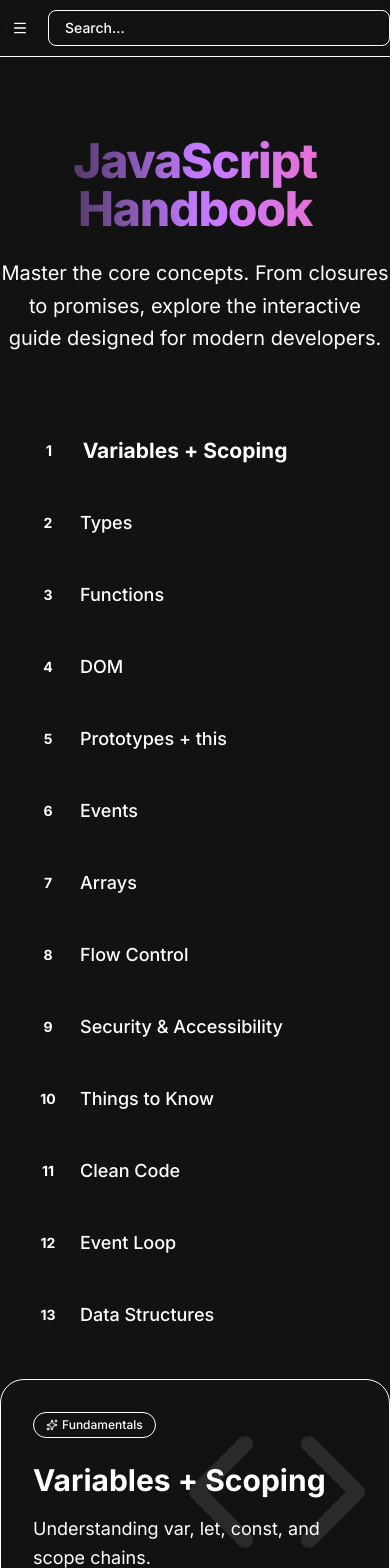
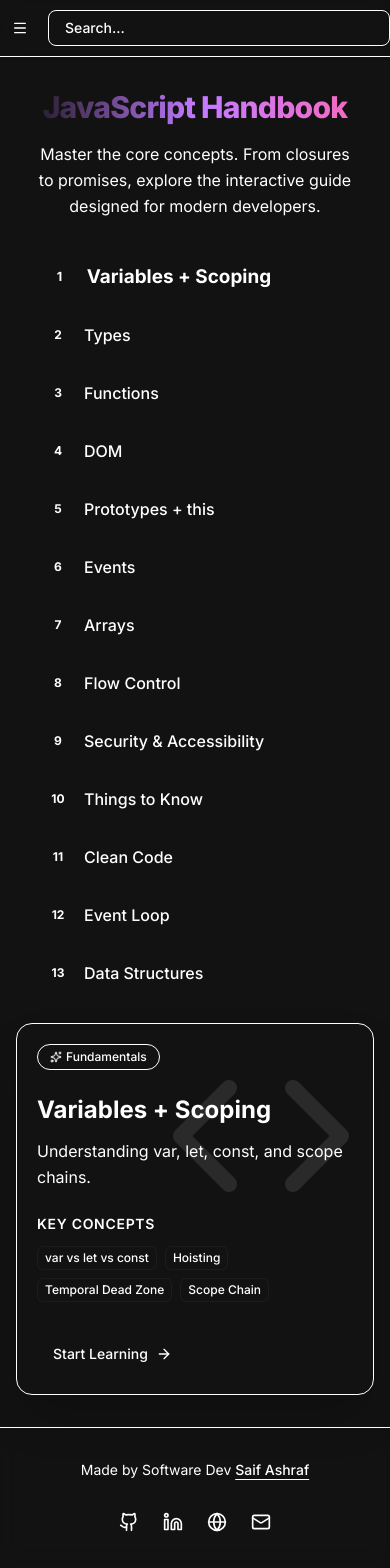
Before and after one commit to SaifAshrafHelmy/js-handbook, a Next.js app: page / in a window 390 px wide. Shown: the top 1568 px of the page. Built offline with nearby package versions, Linux system fonts and the light colour scheme.

Commit message:
Improve mobile responsiveness across all pages

```diff
--- a/app/hof/[id]/page.tsx
+++ b/app/hof/[id]/page.tsx
@@ -97,27 +97,27 @@ export default function HOFDetailPage() {
                 )}
             </AnimatePresence>
 
-            <div className="mb-8">
+            <div className="mb-6 md:mb-8">
                 <Link
                     href="/hof"
-                    className="inline-flex items-center text-sm text-muted-foreground hover:text-primary mb-6 transition-colors"
+                    className="inline-flex items-center text-xs sm:text-sm text-muted-foreground hover:text-primary mb-4 md:mb-6 transition-colors"
                 >
-                    <ArrowLeft className="mr-1 h-4 w-4" /> Back to Methods
+                    <ArrowLeft className="mr-1 h-3 w-3 sm:h-4 sm:w-4" /> Back to Methods
                 </Link>
-                <div className="flex items-center gap-4 mb-4">
-                    <h1 className="text-4xl font-extrabold tracking-tight lg:text-6xl text-primary bg-clip-text text-transparent bg-gradient-to-r from-emerald-400 to-cyan-400">
+                <div className="flex flex-col sm:flex-row sm:items-center gap-2 sm:gap-4 mb-3 md:mb-4">
+                    <h1 className="text-3xl sm:text-4xl md:text-5xl font-extrabold tracking-tight lg:text-6xl text-primary bg-clip-text text-transparent bg-gradient-to-r from-emerald-400 to-cyan-400">
                         .{hof.name}()
                     </h1>
-                    <Badge variant="outline" className="text-lg py-1 px-3 border-primary/20 bg-primary/5 text-primary">
+                    <Badge variant="outline" className="text-sm md:text-base lg:text-lg py-0.5 md:py-1 px-2 md:px-3 border-primary/20 bg-primary/5 text-primary w-fit">
                         Array Method
                     </Badge>
                 </div>
-                <p className="text-xl lg:text-2xl text-muted-foreground max-w-3xl leading-relaxed">
+                <p className="text-base sm:text-lg md:text-xl lg:text-2xl text-muted-foreground max-w-3xl leading-relaxed">
                     {hof.description}
                 </p>
             </div>
 
-            <div className="grid gap-8 lg:grid-cols-[1fr_400px]">
+            <div className="grid gap-6 md:gap-8 lg:grid-cols-[1fr_400px]">
                 <div className="space-y-8">
                     {/* Main Content */}
                     <Card className="border-border/50 bg-card/50 backdrop-blur-sm">
@@ -154,7 +154,7 @@ export default function HOFDetailPage() {
 
                 {/* Practice Section */}
                 <div className="space-y-6">
-                    <div className="sticky top-24">
+                    <div className="lg:sticky lg:top-24">
                         <Card className="border-primary/20 bg-gradient-to-b from-primary/5 to-transparent overflow-hidden">
                             <CardHeader className="bg-primary/10 border-b border-primary/10">
                                 <CardTitle className="flex items-center gap-2 text-primary">
--- a/app/hof/page.tsx
+++ b/app/hof/page.tsx
@@ -15,21 +15,21 @@ export default function HOFPage() {
 
     return (
         <div className="container py-12 lg:py-16 max-w-screen-2xl px-4 md:px-8">
-            <div className="mb-12 text-center max-w-3xl mx-auto">
-                <h1 className="text-4xl font-extrabold tracking-tight lg:text-6xl mb-6 bg-gradient-to-r from-emerald-400 to-cyan-400 bg-clip-text text-transparent">
+            <div className="mb-8 md:mb-12 text-center max-w-3xl mx-auto">
+                <h1 className="text-3xl sm:text-4xl md:text-5xl font-extrabold tracking-tight lg:text-6xl mb-4 md:mb-6 bg-gradient-to-r from-emerald-400 to-cyan-400 bg-clip-text text-transparent">
                     JavaScript Array Methods
                 </h1>
-                <p className="text-xl text-muted-foreground leading-relaxed mb-8">
+                <p className="text-base sm:text-lg md:text-xl text-muted-foreground leading-relaxed mb-6 md:mb-8 px-4">
                     Master these methods to write cleaner, more functional, and efficient JavaScript code.
                 </p>
 
-                <div className="flex justify-center">
-                    <div className="flex items-center space-x-2 bg-secondary/50 p-2 rounded-full border border-border/50">
+                <div className="flex justify-center px-4">
+                    <div className="flex flex-col sm:flex-row items-center gap-2 sm:space-x-2 bg-secondary/50 p-2 rounded-2xl sm:rounded-full border border-border/50 w-full sm:w-auto max-w-sm sm:max-w-none">
                         <Button
                             variant={!showHOFOnly ? "secondary" : "ghost"}
                             size="sm"
                             onClick={() => setShowHOFOnly(false)}
-                            className="rounded-full px-6"
+                            className="rounded-full px-4 sm:px-6 w-full sm:w-auto text-sm"
                         >
                             All Methods
                         </Button>
@@ -37,15 +37,15 @@ export default function HOFPage() {
                             variant={showHOFOnly ? "secondary" : "ghost"}
                             size="sm"
                             onClick={() => setShowHOFOnly(true)}
-                            className="rounded-full px-6"
+                            className="rounded-full px-4 sm:px-6 w-full sm:w-auto text-sm"
                         >
-                            Higher Order Functions only
+                            HOF Only
                         </Button>
                     </div>
                 </div>
             </div>
 
-            <div className="grid gap-6 lg:grid-cols-2 xl:grid-cols-3">
+            <div className="grid gap-4 md:gap-6 sm:grid-cols-1 lg:grid-cols-2 xl:grid-cols-3">
                 {filteredHofs.map((hof) => (
                     <Card key={hof.id} className="flex flex-col overflow-hidden border-border/50 hover:border-primary/30 transition-colors bg-card/50 backdrop-blur-sm">
                         <CardHeader className="pb-4">
--- a/app/page.tsx
+++ b/app/page.tsx
@@ -3,12 +3,12 @@ import { topics } from "@/data/topics";
 
 export default function Home() {
   return (
-    <div className="container py-20 max-w-screen-2xl min-h-[calc(100vh-3.5rem)] flex flex-col justify-center">
-      <section className="mb-16 space-y-6 text-center">
-        <h1 className="text-5xl font-extrabold tracking-tight lg:text-7xl bg-gradient-to-r from-primary via-purple-400 to-pink-400 bg-clip-text text-transparent animate-in fade-in slide-in-from-bottom-4 duration-1000">
+    <div className="container py-8 md:py-20 max-w-screen-2xl min-h-[calc(100vh-3.5rem)] flex flex-col justify-center px-4">
+      <section className="mb-8 md:mb-16 space-y-4 md:space-y-6 text-center">
+        <h1 className="text-3xl sm:text-4xl md:text-5xl font-extrabold tracking-tight lg:text-7xl bg-gradient-to-r from-primary via-purple-400 to-pink-400 bg-clip-text text-transparent animate-in fade-in slide-in-from-bottom-4 duration-1000">
           JavaScript Handbook
         </h1>
-        <p className="mx-auto max-w-[800px] text-muted-foreground text-xl leading-relaxed animate-in fade-in slide-in-from-bottom-8 duration-1000 delay-200">
+        <p className="mx-auto max-w-[800px] text-muted-foreground text-base sm:text-lg md:text-xl leading-relaxed animate-in fade-in slide-in-from-bottom-8 duration-1000 delay-200 px-4">
           Master the core concepts. From closures to promises, explore the interactive guide designed for modern developers.
         </p>
       </section>
--- a/app/topics/[slug]/page.tsx
+++ b/app/topics/[slug]/page.tsx
@@ -33,17 +33,17 @@ export default async function TopicPage({ params }: TopicPageProps) {
 
     return (
         <div className="container py-12 lg:py-16 max-w-screen-xl px-4 md:px-8">
-            <div className="mb-10 lg:mb-14 text-center max-w-4xl mx-auto">
+            <div className="mb-8 md:mb-10 lg:mb-14 text-center max-w-4xl mx-auto">
                 <Link
                     href="/"
-                    className="inline-flex items-center text-sm text-muted-foreground hover:text-primary mb-6 transition-colors"
+                    className="inline-flex items-center text-xs sm:text-sm text-muted-foreground hover:text-primary mb-4 md:mb-6 transition-colors"
                 >
-                    <ChevronLeft className="mr-1 h-4 w-4" /> Back to Overview
+                    <ChevronLeft className="mr-1 h-3 w-3 sm:h-4 sm:w-4" /> Back to Overview
                 </Link>
-                <h1 className="text-4xl font-extrabold tracking-tight lg:text-6xl mb-6 bg-gradient-to-r from-emerald-400 to-cyan-400 bg-clip-text text-transparent">
+                <h1 className="text-3xl sm:text-4xl md:text-5xl font-extrabold tracking-tight lg:text-6xl mb-4 md:mb-6 bg-gradient-to-r from-emerald-400 to-cyan-400 bg-clip-text text-transparent px-4">
                     {topic.title}
                 </h1>
-                <p className="text-xl lg:text-2xl text-muted-foreground leading-relaxed">{topic.description}</p>
+                <p className="text-base sm:text-lg md:text-xl lg:text-2xl text-muted-foreground leading-relaxed px-4">{topic.description}</p>
             </div>
 
             <div className="max-w-4xl mx-auto">
--- a/components/home/TopicWheel.tsx
+++ b/components/home/TopicWheel.tsx
@@ -18,9 +18,9 @@ export function TopicWheel({ topics }: TopicWheelProps) {
     const activeTopic = filteredTopics.find((t) => t.id === activeId);
 
     return (
-        <div className="flex flex-col lg:flex-row gap-8 items-start justify-center min-h-[600px] w-full">
+        <div className="flex flex-col lg:flex-row gap-6 md:gap-8 items-start justify-center min-h-[400px] md:min-h-[600px] w-full">
             {/* Topic List */}
-            <div className="w-full lg:w-1/2 space-y-2">
+            <div className="w-full lg:w-1/2 space-y-1.5 md:space-y-2">
                 {filteredTopics.map((topic, index) => (
                     <motion.div
                         key={topic.id}
@@ -45,11 +45,12 @@ export function TopicWheel({ topics }: TopicWheelProps) {
                         <Link
                             href={`/topics/${topic.slug}`}
                             onMouseEnter={() => setActiveId(topic.id)}
-                            className="flex items-center p-4 w-fit"
+                            onClick={() => setActiveId(topic.id)}
+                            className="flex items-center p-3 md:p-4 w-full md:w-fit"
                         >
                             <div
                                 className={cn(
-                                    "flex items-center justify-center w-8 h-8 rounded-full text-sm font-bold mr-4 transition-colors",
+                                    "flex items-center justify-center w-7 h-7 md:w-8 md:h-8 rounded-full text-xs md:text-sm font-bold mr-3 md:mr-4 transition-colors flex-shrink-0",
                                     activeId === topic.id
                                         ? "bg-primary text-primary-foreground"
                                         : "bg-muted text-muted-foreground group-hover:bg-primary/20 group-hover:text-primary"
@@ -59,8 +60,8 @@ export function TopicWheel({ topics }: TopicWheelProps) {
                             </div>
                             <span
                                 className={cn(
-                                    "text-lg font-medium transition-colors",
-                                    activeId === topic.id ? "text-primary font-bold text-xl" : "text-foreground/80"
+                                    "text-base md:text-lg font-medium transition-colors",
+                                    activeId === topic.id ? "text-primary font-bold text-lg md:text-xl" : "text-foreground/80"
                                 )}
                             >
                                 {topic.title}
@@ -78,7 +79,7 @@ export function TopicWheel({ topics }: TopicWheelProps) {
             </div>
 
             {/* Preview Card */}
-            <div className="w-full lg:w-1/2 sticky top-24">
+            <div className="w-full lg:w-1/2 lg:sticky lg:top-24">
                 <AnimatePresence mode="wait">
                     {activeTopic && (
                         <motion.div
@@ -87,7 +88,7 @@ export function TopicWheel({ topics }: TopicWheelProps) {
                             animate={{ opacity: 1, y: 0, scale: 1 }}
                             exit={{ opacity: 0, y: -20, scale: 0.95 }}
                             transition={{ duration: 0.3 }}
-                            className="relative overflow-hidden rounded-3xl border border-border/50 bg-gradient-to-br from-card to-muted/20 p-8 shadow-2xl h-full group hover:border-primary/50 transition-colors"
+                            className="relative overflow-hidden rounded-2xl md:rounded-3xl border border-border/50 bg-gradient-to-br from-card to-muted/20 p-5 md:p-8 shadow-2xl h-full group hover:border-primary/50 transition-colors"
                         >
                             <div className="absolute top-0 right-0 p-4 opacity-10 group-hover:opacity-20 transition-opacity duration-500">
                                 <Code className="w-48 h-48" />
@@ -99,8 +100,8 @@ export function TopicWheel({ topics }: TopicWheelProps) {
                                     {activeTopic.category}
                                 </div>
 
-                                <h2 className="text-3xl font-bold mb-4 group-hover:text-primary transition-colors">{activeTopic.title}</h2>
-                                <p className="text-lg text-muted-foreground mb-8 leading-relaxed">
+                                <h2 className="text-2xl md:text-3xl font-bold mb-3 md:mb-4 group-hover:text-primary transition-colors">{activeTopic.title}</h2>
+                                <p className="text-base md:text-lg text-muted-foreground mb-6 md:mb-8 leading-relaxed">
                                     {activeTopic.description}
                                 </p>
 
```
